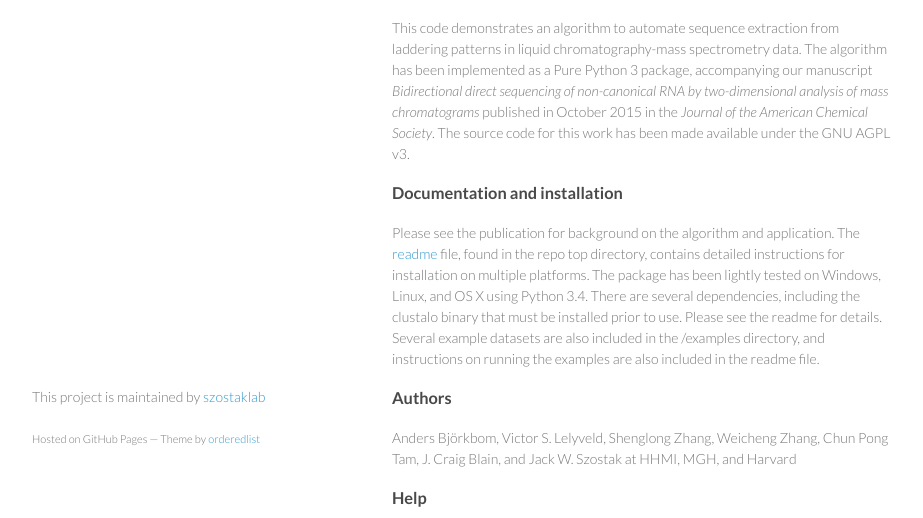
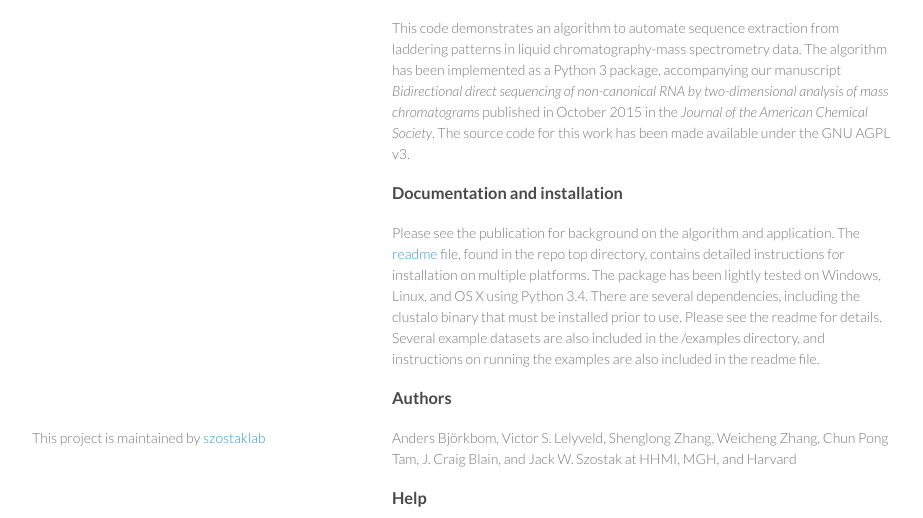
Before and after one commit to szostaklab/lcmsseq, a plain HTML site: page index.html in a window 1280 px wide. Shown: the part 282-800 px from the top of the page, without its empty margins (178-1101 px from the left). Drawn offline with Linux system fonts and the light colour scheme.

Commit message:
Minor language edits

```diff
--- a/index.html
+++ b/index.html
@@ -33,7 +33,7 @@
 <h3>
 <a id="welcome-to-the-szostak-labs-lcms-seq-code-repository" class="anchor" href="#welcome-to-the-szostak-labs-lcms-seq-code-repository" aria-hidden="true"><span class="octicon octicon-link"></span></a>Welcome to the Szostak Lab's LCMS-seq code repository</h3>
 
-<p>This code demonstrates an algorithm to automate sequence extraction from laddering patterns in liquid chromatography-mass spectrometry data. The algorithm has been implemented as a Pure Python 3 package, accompanying our manuscript <em>Bidirectional direct sequencing of non-canonical RNA by two-dimensional analysis of mass chromatograms</em> published in October 2015 in the <em>Journal of the American Chemical Society</em>. The source code for this work has been made available under the GNU AGPL v3.</p>
+<p>This code demonstrates an algorithm to automate sequence extraction from laddering patterns in liquid chromatography-mass spectrometry data. The algorithm has been implemented as a Python 3 package, accompanying our manuscript <em>Bidirectional direct sequencing of non-canonical RNA by two-dimensional analysis of mass chromatograms</em> published in October 2015 in the <em>Journal of the American Chemical Society</em>. The source code for this work has been made available under the GNU AGPL v3.</p>
 
 <h3>
 <a id="documentation-and-installation" class="anchor" href="#documentation-and-installation" aria-hidden="true"><span class="octicon octicon-link"></span></a>Documentation and installation</h3>
@@ -321,7 +321,6 @@ trajectories across the dataset. For this release, multicore features are operat
       </section>
       <footer>
         <p>This project is maintained by <a href="https://github.com/szostaklab">szostaklab</a></p>
-        <p><small>Hosted on GitHub Pages &mdash; Theme by <a href="https://github.com/orderedlist">orderedlist</a></small></p>
       </footer>
     </div>
     <script src="javascripts/scale.fix.js"></script>
```
